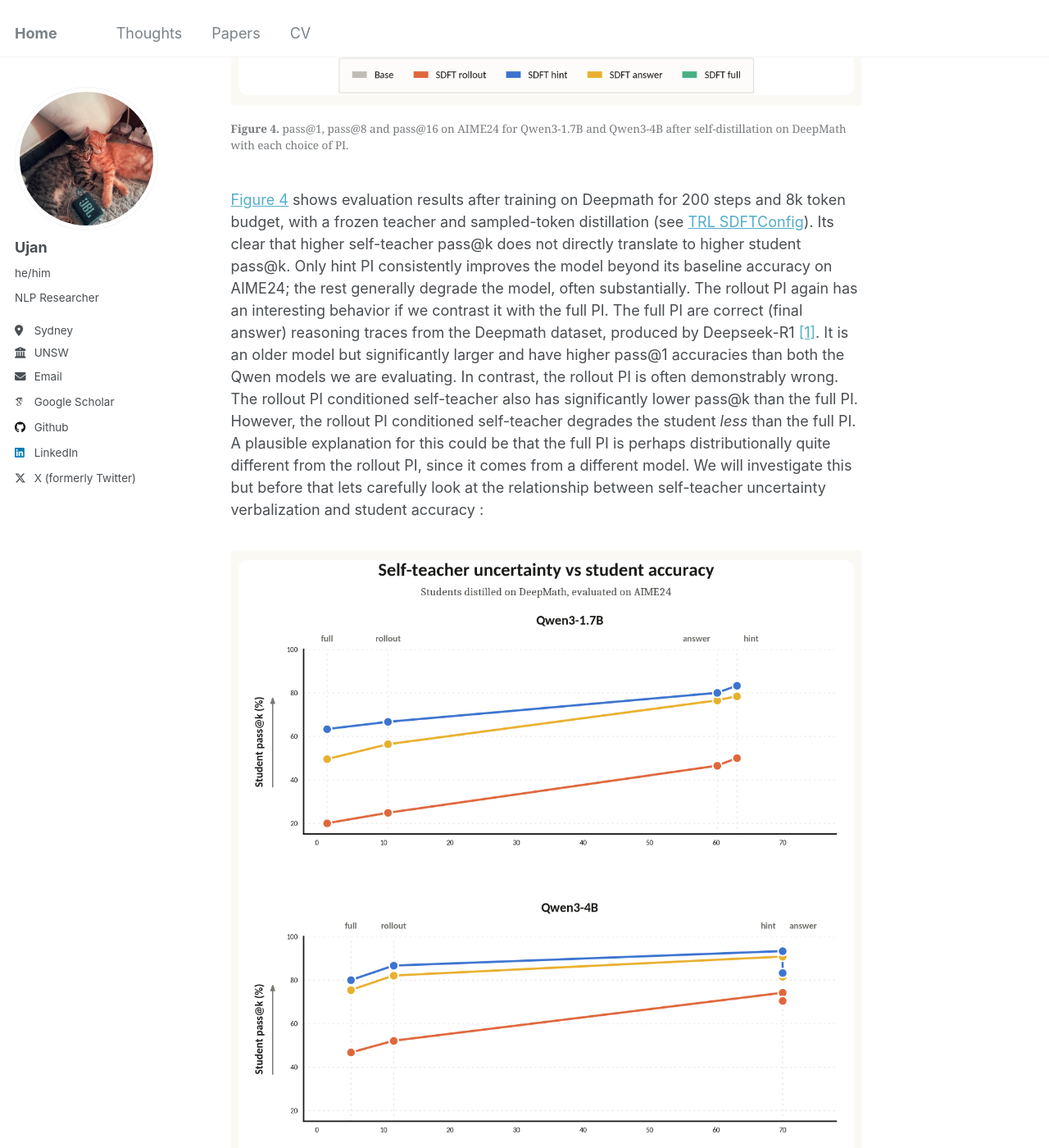
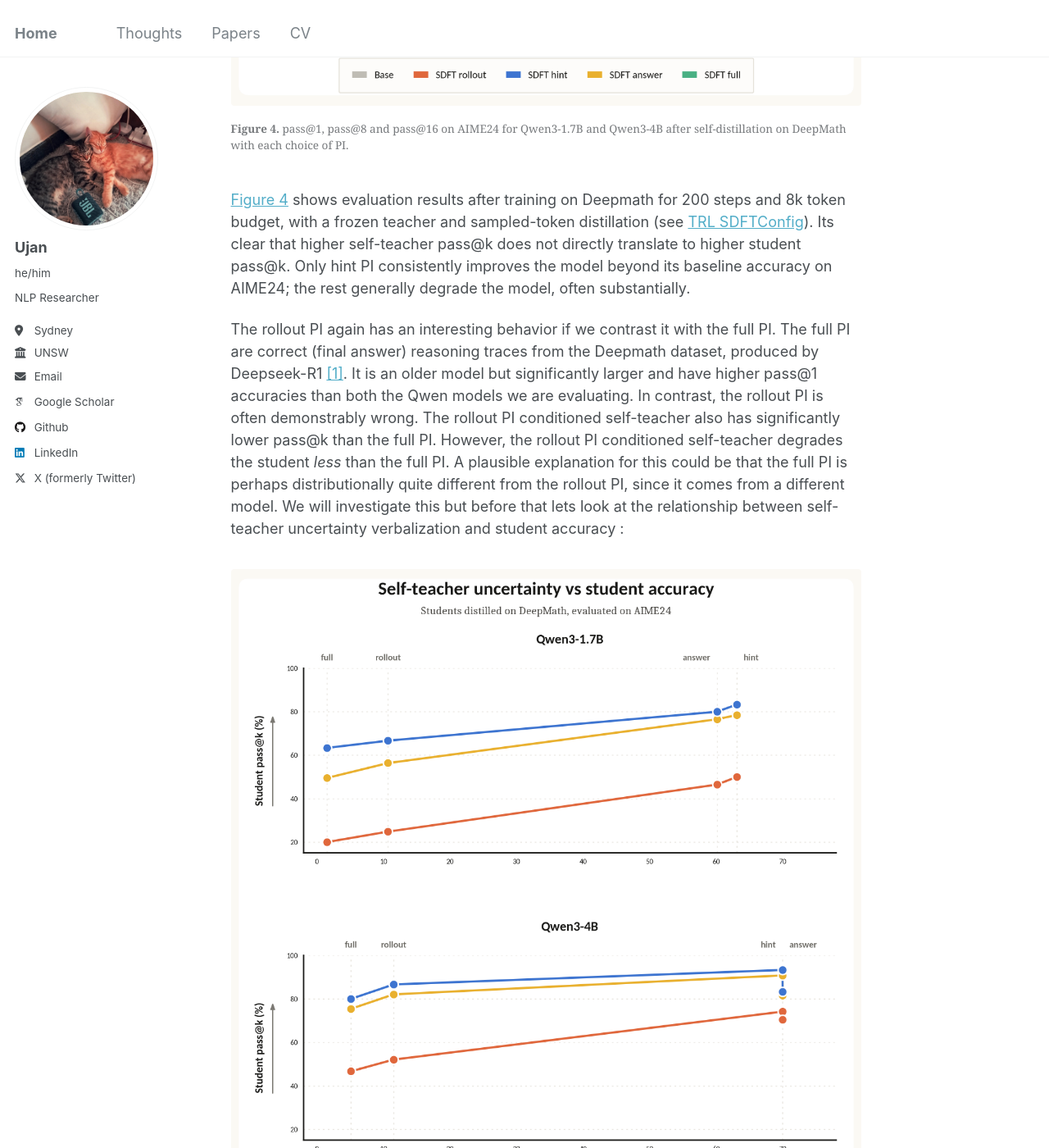
Before and after one commit to tatami-galaxy/tatami-galaxy.github.io, a Jekyll site: the page built from _posts/2026-07-01-self-distillation-post-1.md, in a window 1280 px wide and 1400 px high, scrolled down 7244 px. Shown: the whole window at 82% size. Built offline with Jekyll 4.4.1, drawn with Linux system fonts in a browser that asks for light colours; some web fonts are replaced; part of the change alters nothing that is shown; some of the changed text lies outside the part shown.

Commit message:
self distill blog

```diff
--- a/_posts/2026-07-01-self-distillation-post-1.md
+++ b/_posts/2026-07-01-self-distillation-post-1.md
@@ -107,16 +107,18 @@ What happens when we distill from these self-teachers? Does higher training set
   <figcaption style="width: 100%;" markdown="span"><strong>Figure 4.</strong> pass@1, pass@8 and pass@16 on AIME24 for Qwen3-1.7B and Qwen3-4B after self-distillation on DeepMath with each choice of PI.</figcaption>
 </figure>
 
-[Figure 4](#fig-4) shows evaluation results after training on Deepmath for 200 steps and 8k token budget, with a frozen teacher and sampled-token distillation (see [TRL SDFTConfig](https://huggingface.co/docs/trl/v1.9.2/en/sdft_trainer#trl.experimental.sdft.SDFTConfig)). Its clear that higher self-teacher pass@k does not directly translate to higher student pass@k. Only hint PI consistently improves the model beyond its baseline accuracy on AIME24; the rest generally degrade the model, often substantially. The rollout PI again has an interesting behavior if we contrast it with the full PI. The full PI are correct (final answer) reasoning traces from the Deepmath dataset, produced by Deepseek-R1 [[1]](#ref-1). It is an older model but significantly larger and have higher pass@1 accuracies than both the Qwen models we are evaluating. In contrast, the rollout PI is often demonstrably wrong. The rollout PI conditioned self-teacher also has significantly lower pass@k than the full PI. However, the rollout PI conditioned self-teacher degrades the student *less* than the full PI. A plausible explanation for this could be that the full PI is perhaps distributionally quite different from the rollout PI, since it comes from a different model. We will investigate this but before that lets carefully look at the relationship between self-teacher uncertainty verbalization and student accuracy :
+[Figure 4](#fig-4) shows evaluation results after training on Deepmath for 200 steps and 8k token budget, with a frozen teacher and sampled-token distillation (see [TRL SDFTConfig](https://huggingface.co/docs/trl/v1.9.2/en/sdft_trainer#trl.experimental.sdft.SDFTConfig)). Its clear that higher self-teacher pass@k does not directly translate to higher student pass@k. Only hint PI consistently improves the model beyond its baseline accuracy on AIME24; the rest generally degrade the model, often substantially.
+
+The rollout PI again has an interesting behavior if we contrast it with the full PI. The full PI are correct (final answer) reasoning traces from the Deepmath dataset, produced by Deepseek-R1 [[1]](#ref-1). It is an older model but significantly larger and have higher pass@1 accuracies than both the Qwen models we are evaluating. In contrast, the rollout PI is often demonstrably wrong. The rollout PI conditioned self-teacher also has significantly lower pass@k than the full PI. However, the rollout PI conditioned self-teacher degrades the student *less* than the full PI. A plausible explanation for this could be that the full PI is perhaps distributionally quite different from the rollout PI, since it comes from a different model. We will investigate this but before that lets look at the relationship between self-teacher uncertainty verbalization and student accuracy :
 
 <figure id="fig-5">
   <a href="/images/teacher_uncertainty_vs_student_8k.png" title="Open full size" style="width: 100%;">
   <img src="/images/teacher_uncertainty_vs_student_8k.png" alt="Two stacked panels, one per model, plotting student pass@1, pass@8 and pass@16 on AIME24 against the self-teacher's mean chain-of-thought epistemic marker count, with points labelled by the PI used: full, rollout, answer and hint.">
   </a>
-  <figcaption style="width: 100%;" markdown="span"><strong>Figure 5.</strong> Self-teacher uncertainty verbalization against student pass@k on AIME24, for students distilled on DeepMath at 8k token budget for both self-teacher and student. Every point is one choice of PI  at the mean CoT epistemic marker count of the self-teacher it was distilled from.</figcaption>
+  <figcaption style="width: 100%;" markdown="span"><strong>Figure 5.</strong> Self-teacher uncertainty verbalization against student pass@k on AIME24. Students distilled on DeepMath at 8k token budget for both self-teacher and student. Every point is one choice of PI at the mean CoT epistemic marker count of the self-teacher it was distilled from.</figcaption>
 </figure>
 
-
+[Figure 5](#fig-5) shows the opposite trend of [Figure 2](#fig-2) (note that the x-axis is inverted in [Figure 2](#fig-2)). Rising self-teacher uncertainty verbalization seems to be related to higher student pass@k. Hint PI leads to the highest student pass@k with the hint conditioned self-teacher being closest to the student in terms of uncertainty verbalization (see [Figure 2](#fig-2)).
 
 
 
```
